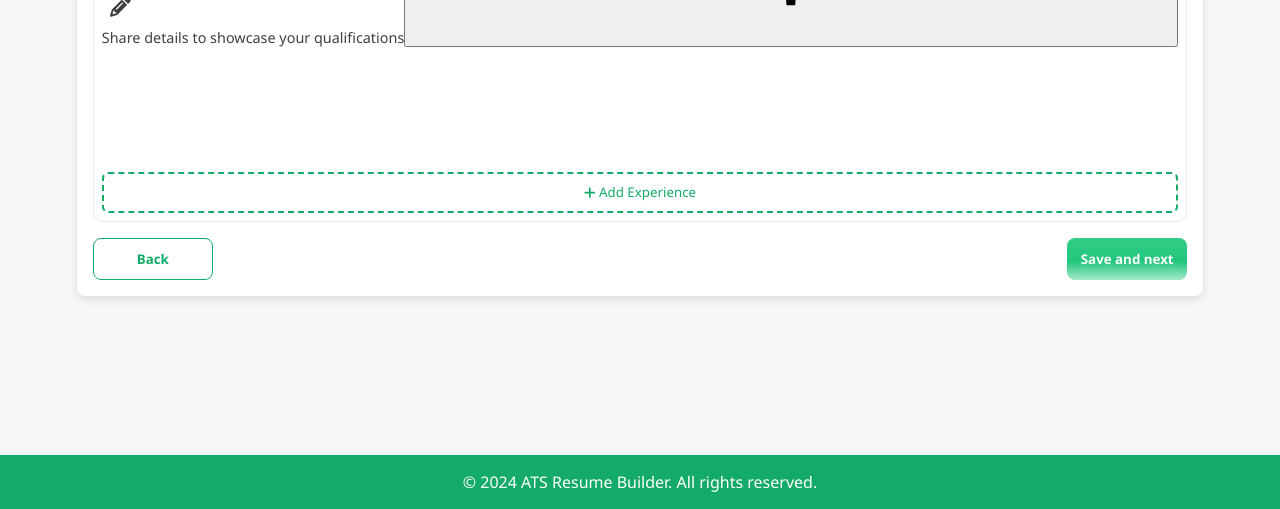
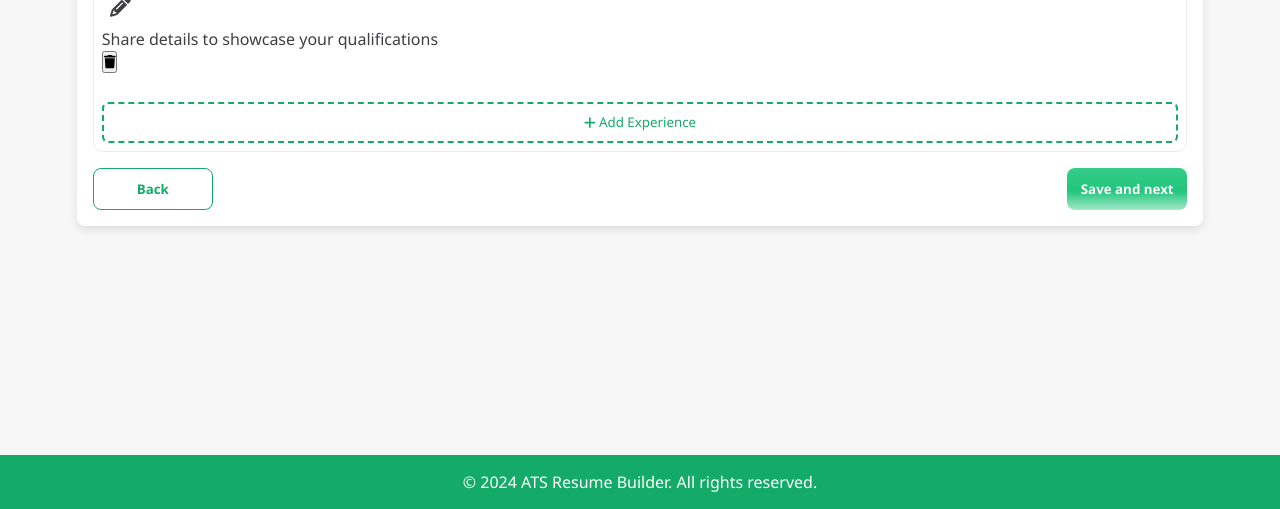
Before and after one commit to RyanBagusB/ats-resume-builder, a website built with Vite: page index.html in a window 1280 px wide. Shown: the part 293-802 px from the top of the page. Built offline with nearby package versions, Linux system fonts and the light colour scheme.

Commit message:
Turn Off Title Section Style

```diff
--- a/style.css
+++ b/style.css
@@ -313,7 +313,7 @@ main {
   width: 120px;
 }
 
-.section-content__header {
+/* .section-content__header {
   display: grid;
   grid-template-rows: 1fr 1fr;
   grid-template-columns: auto 1fr;
@@ -323,7 +323,7 @@ main {
   grid-column: 1 / 2;
   align-self: center;
   padding-right: .4rem;
-}
+} */
 
 .section-content__header-title[contenteditable="true"] {
   outline: none;
@@ -344,11 +344,11 @@ main {
   font-size: 1.3rem;
 }
 
-.section-content__header p {
+/* .section-content__header p {
   grid-column: 1 / -1;
   font-size: .9rem;
   margin: 0;
-}
+} */
 
 .tab-contents__body .section-content__form {
   display: none;
```
